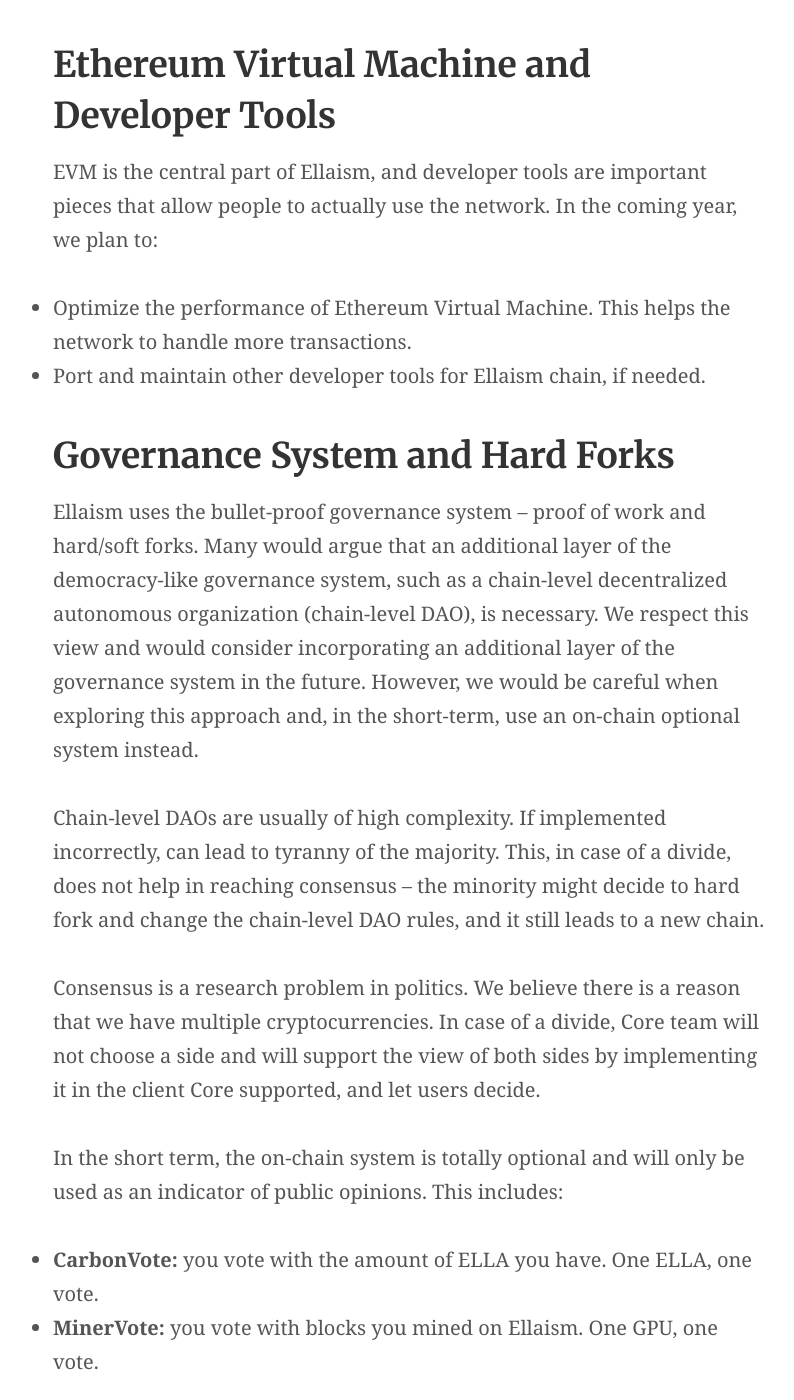
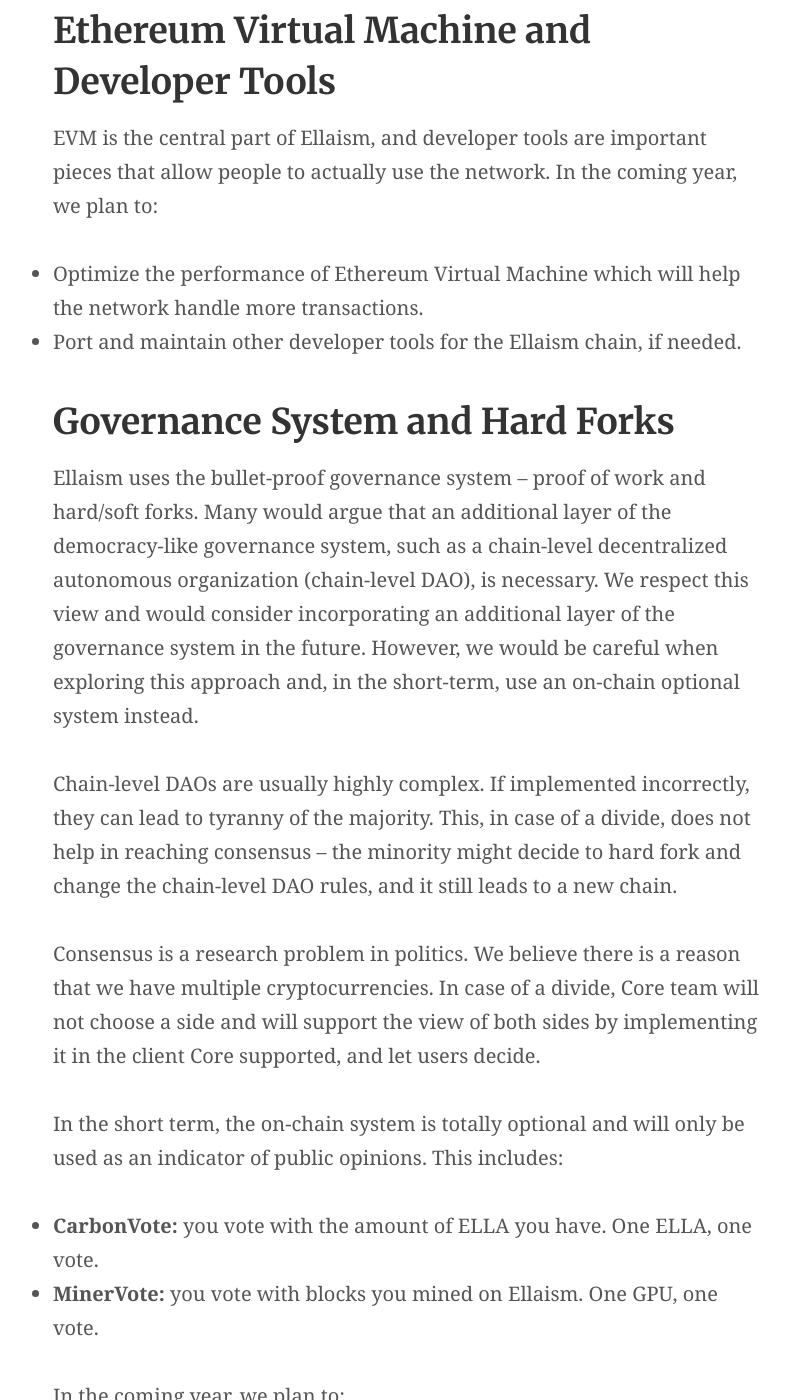
Before and after one commit to ellaism/ellaism.org, a Jekyll site: the page built from roadmap.md, in a window 1280 px wide and 1400 px high, scrolled down 1860 px. Shown: the whole window, without its empty margins (230-1024 px from the left). Built offline with Jekyll 4.4.1, drawn with Linux system fonts in a browser that asks for light colours; our own code applies the rules of GitHub Pages for plain Markdown files; some of the changed text lies outside the part shown.

Commit message:
Fix some typos, grammar and readability

```diff
--- a/roadmap.md
+++ b/roadmap.md
@@ -9,12 +9,12 @@
 maintains some core infrastructures on the Ellaism blockchain.
 
 You can donate to Ellaism Core by supporting the **Dev Fund**, which you can
-find more information on [Donate to Ellaism](/donations/) page.
+find more information on at the [Donate to Ellaism](/donations/) page.
 
 ## Funding and Community Efforts
 
-One of the most important things that users would care about would be how
-Ellaism Core is funded and how the team would impact the community. Here we make
+One of the most important things that users should care about should be how
+Ellaism Core is funded and how the team may impact the community. Here we make
 several points about what we are and what we aren't.
 
 1. **Core is run by donations.** Everyone owns the Ellaism blockchain, thus they
@@ -57,9 +57,9 @@
 EVM is the central part of Ellaism, and developer tools are important pieces
 that allow people to actually use the network. In the coming year, we plan to:
 
-* Optimize the performance of Ethereum Virtual Machine. This helps the network
-  to handle more transactions.
-* Port and maintain other developer tools for Ellaism chain, if needed.
+* Optimize the performance of Ethereum Virtual Machine which will help the
+  network handle more transactions.
+* Port and maintain other developer tools for the Ellaism chain, if needed.
 
 ## Governance System and Hard Forks
 
@@ -71,8 +71,8 @@
 However, we would be careful when exploring this approach and, in the
 short-term, use an on-chain optional system instead.
 
-Chain-level DAOs are usually of high complexity. If implemented incorrectly, can
-lead to tyranny of the majority. This, in case of a divide, does not help in
+Chain-level DAOs are usually highly complex. If implemented incorrectly, they
+can lead to tyranny of the majority. This, in case of a divide, does not help in
 reaching consensus – the minority might decide to hard fork and change the
 chain-level DAO rules, and it still leads to a new chain.
 
@@ -109,8 +109,8 @@
 
 ## BTC Relay and Masternodes
 
-BTC relay allows validation of Bitcoin transactions on Ellaism blockchain. In
-the coming year, we plan to:
+BTC relay allows validation of Bitcoin transactions on the Ellaism blockchain.
+In the coming year, we plan to:
 
 * Implement a new interface for BTC relay and allow easier usage.
 * Restore Bitcoin-ELLA atomic swap.
```
Also changed, not shown: other parts of roadmap.md (+2 -2 lines), comparison.md (+27 -26 lines), donate.md (+6 -6 lines), install.md (+2 -2 lines), mining.md (+4 -4 lines).
